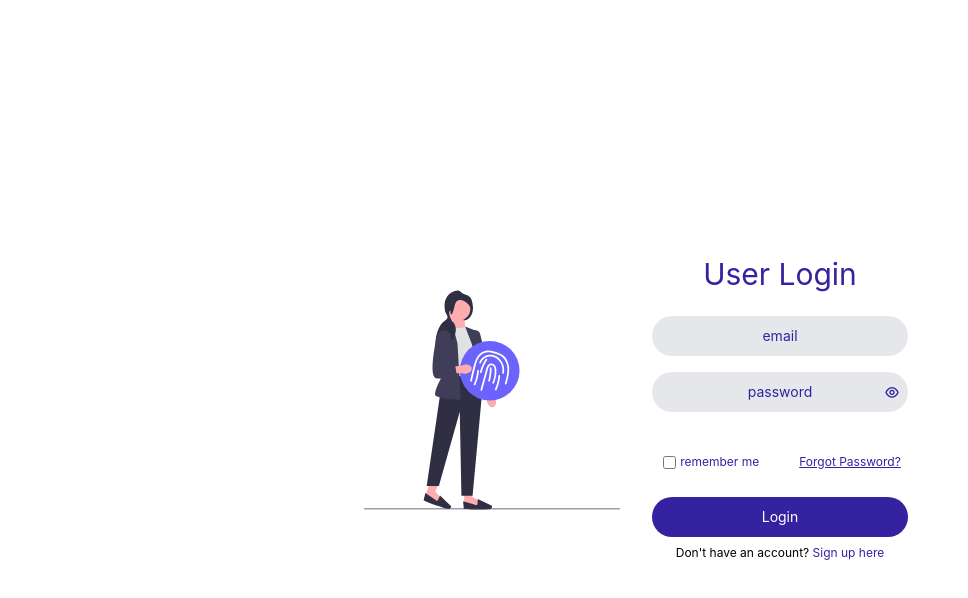
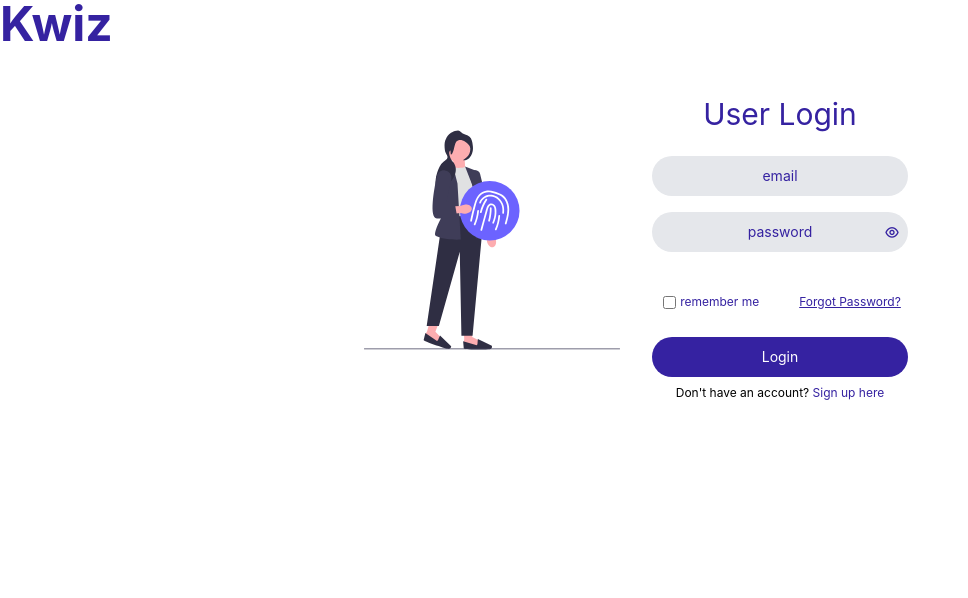
Before and after one commit to Jekwulum/Kwiz-App, a React (Create React App) app: page /login in a window 1280 px wide. Shown: the top 598 px of the page, without its empty margins (0-968 px from the left). Built offline with nearby package versions, Linux system fonts and the light colour scheme.

Commit message:
added link to home from login and signup

```diff
--- a/src/App.js
+++ b/src/App.js
@@ -26,7 +26,7 @@ function App() {
       <Routes>
         <Route exact path='/login' element={<Login />} />
         <Route exact path='/signup' element={<Signup />} />
-        {["/", "/home"].map((path, index) => <Route exact path={path} element={<Home/>} key={index} />)}
+        {["/", "/home"].map((path, index) => <Route exact path={path} element={<Home />} key={index} />)}
 
         {/* Secure routes */}
         <Route exact path='/dashboard' element={<ProtectedRoute Component={Dashboard} />} />
--- a/src/pages/Home.js
+++ b/src/pages/Home.js
@@ -30,7 +30,7 @@ const Home = () => {
     <div className=''>
 
       <div className='flex justify-between my-6 mx-3'>
-        <p className='text-5xl font-bold text-light-bg'>Kwiz</p>
+        <NavLink className='text-5xl font-bold text-light-bg'>Kwiz</NavLink>
         <nav className='hidden md:flex gap-2 my-auto '>
           <NavLink to="/login" className="hover:text-light-bg hover:bg-gray-200 rounded-full p-2 transition duration-300 ease-in">Login</NavLink>
           <NavLink to="/signup" className="hover:text-light-bg hover:bg-gray-200 rounded-full p-2 transition duration-300 ease-in">Sign up</NavLink>
--- a/src/pages/Login.js
+++ b/src/pages/Login.js
@@ -1,5 +1,5 @@
 import React, { useState } from 'react';
-import { Navigate, useNavigate } from "react-router-dom";
+import { Navigate, useNavigate, NavLink } from "react-router-dom";
 import LoginPhoto from '../assets/images/login.svg';
 import AuthService from "../utils/services/auth.service";
 import tokenHelper from '../utils/helpers/tokenHelper';
@@ -53,7 +53,9 @@ const Login = () => {
   };
 
   return (
-    <div className='flex md:flex-row items-center justify-center mx-auto h-screen space-x-6'>
+    <div className='h-screen'>
+      <NavLink to="/" className='text-5xl font-bold text-light-bg'>Kwiz</NavLink>
+      <div className='flex md:flex-row items-center justify-center mx-auto space-x-6'>
 
         <div className='hidden md:block'>
           <img src={LoginPhoto} alt='Login Photo' className="h-96 w-64" />
@@ -105,6 +107,7 @@ const Login = () => {
         </div>
 
       </div>
+    </div>
   )
 }
 
--- a/src/pages/Signup.js
+++ b/src/pages/Signup.js
@@ -1,5 +1,5 @@
 import React, { useState } from 'react';
-import { useNavigate } from 'react-router-dom';
+import { useNavigate, NavLink } from 'react-router-dom';
 import SignupPhoto from "../assets/images/signup_photo.svg";
 import UserService from '../utils/services/user.service';
 import { Loading } from '../utils/helpers/constants';
@@ -55,7 +55,9 @@ const Signup = () => {
   };
 
   return (
-    <div className='flex md:flex-row items-center justify-center mx-auto h-screen space-x-6'>
+    <div className="h-screen">
+      <NavLink to="/" className='text-5xl font-bold text-light-bg'>Kwiz</NavLink>
+      <div className='flex md:flex-row items-center justify-center mx-auto space-x-6'>
       <div className='hidden md:block'>
         <img src={SignupPhoto} alt='Login Photo' className="h-96 w-64" />
       </div>
@@ -115,6 +117,7 @@ const Signup = () => {
         </div>
       </div>
     </div>
+    </div>
   )
 };
 
```
Lines whose indentation alone changed are shown as unchanged.
